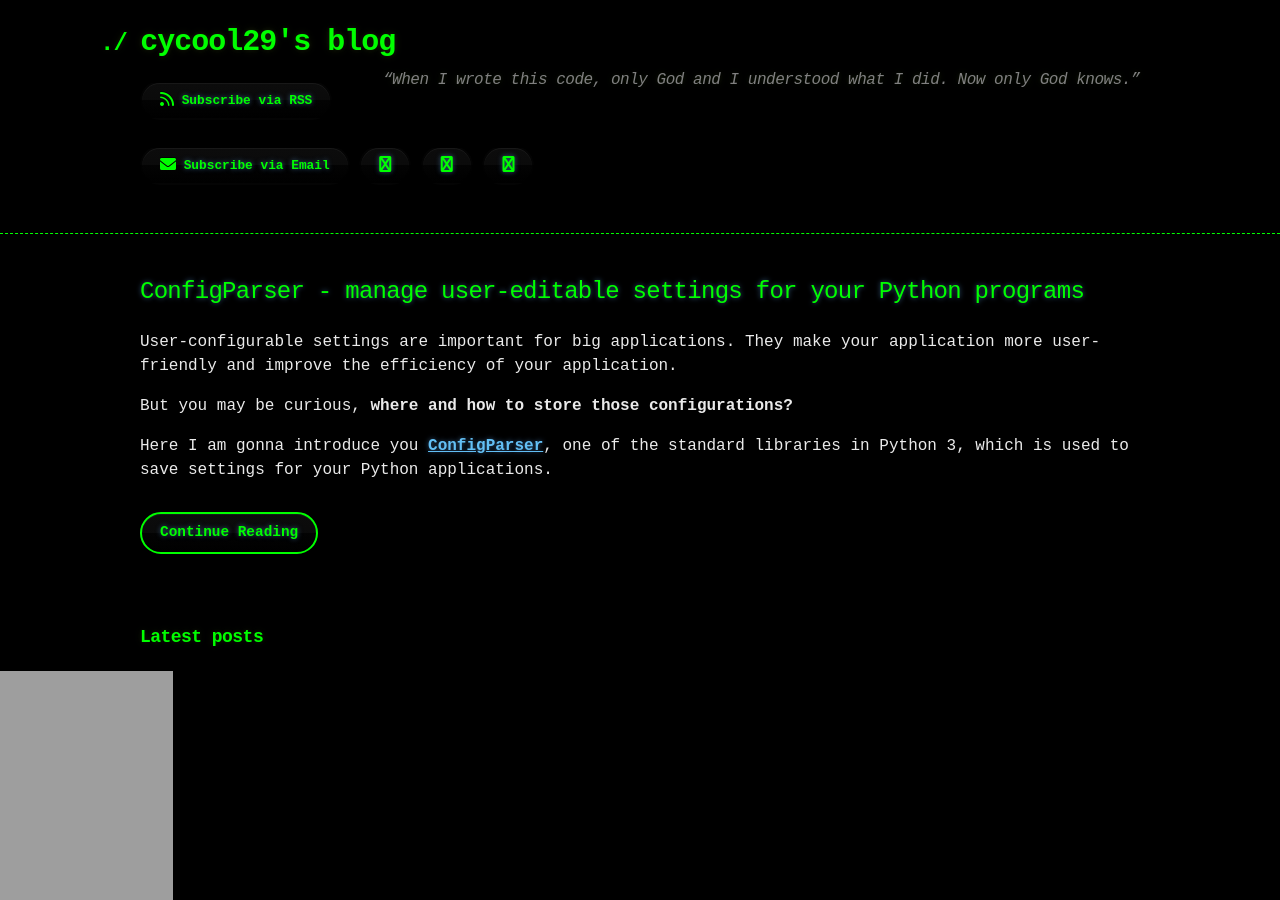
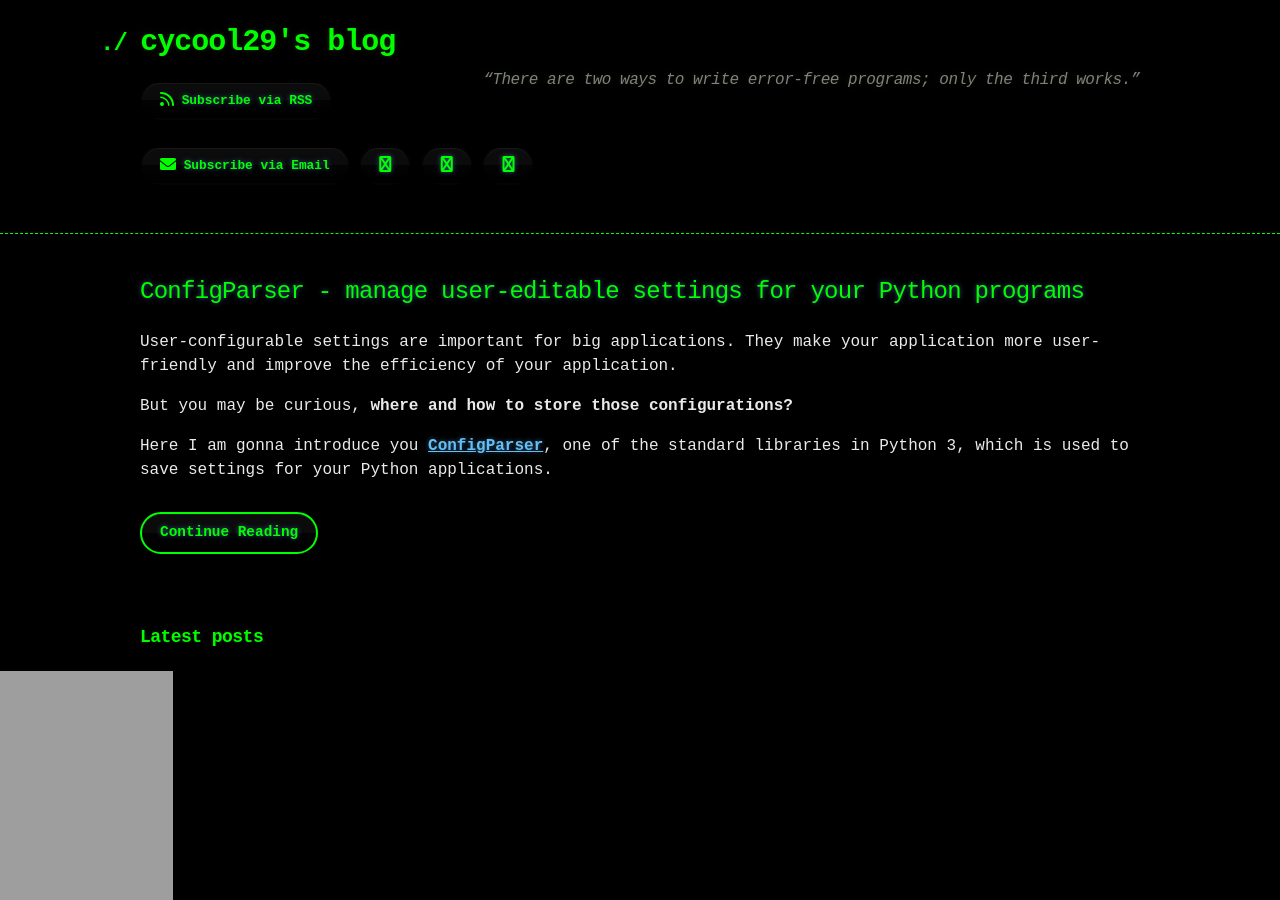
Before and after one commit to cycool29/cycool29.github.io, a Jekyll site: the page built from index.md, in a window 1280 px wide and 900 px high. Built offline with Jekyll 4.4.1, drawn with Linux system fonts in a browser that asks for light colours; a style sheet for code colours, icons or effects is not loaded.

Commit message:
Update quotes

```diff
--- a/_config.yml
+++ b/_config.yml
@@ -1,5 +1,5 @@
 title: cycool29's blog
-description: "“When I wrote this code, only God and I understood what I did. Now only God knows.” "
+description: "“There are two ways to write error-free programs; only the third works.” "
 bio: A high school student. Intermediate in Python, Git, Bash. Learning JavaScript. He/Him. "
 author: cycool29
 url: https://cycool29.github.io
```
